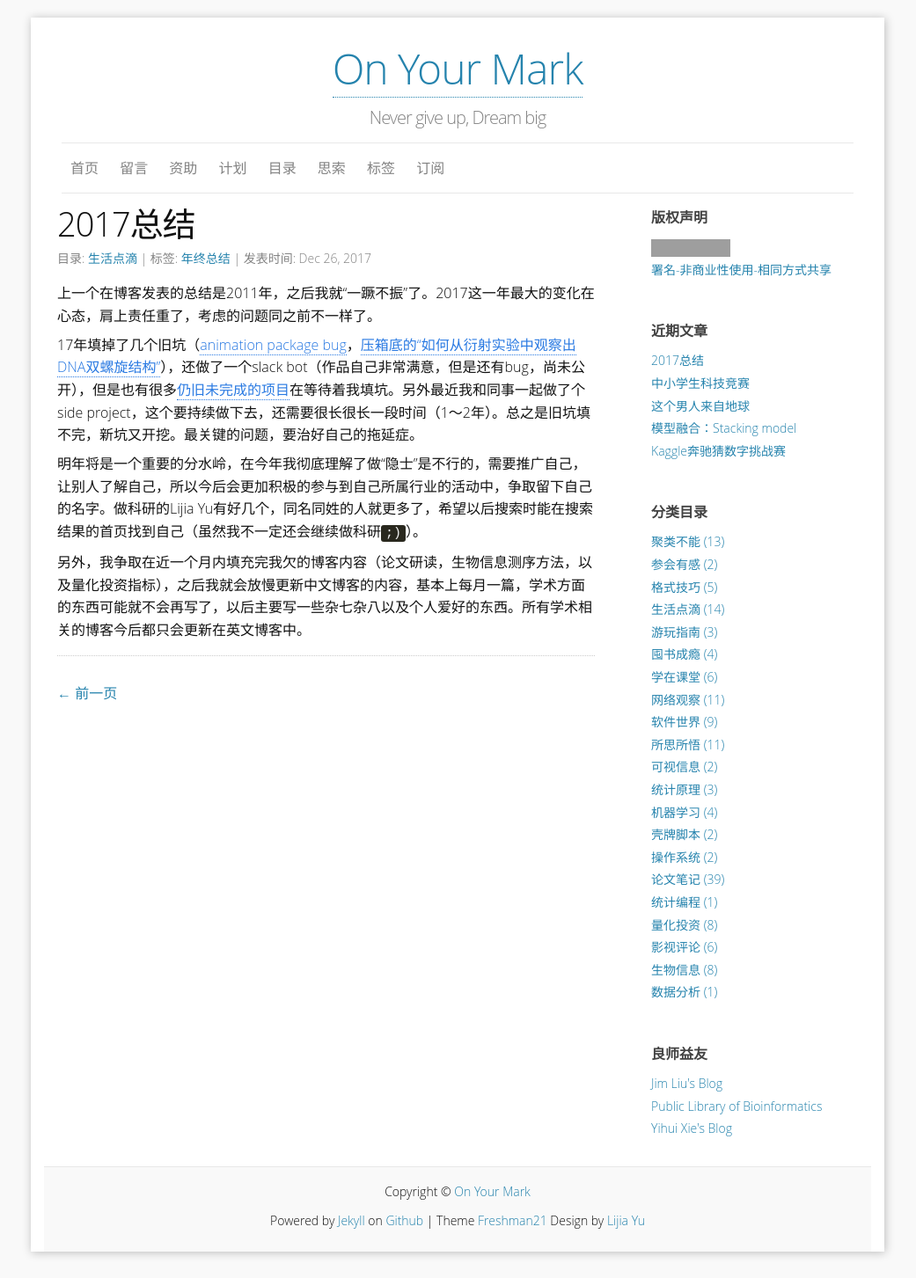
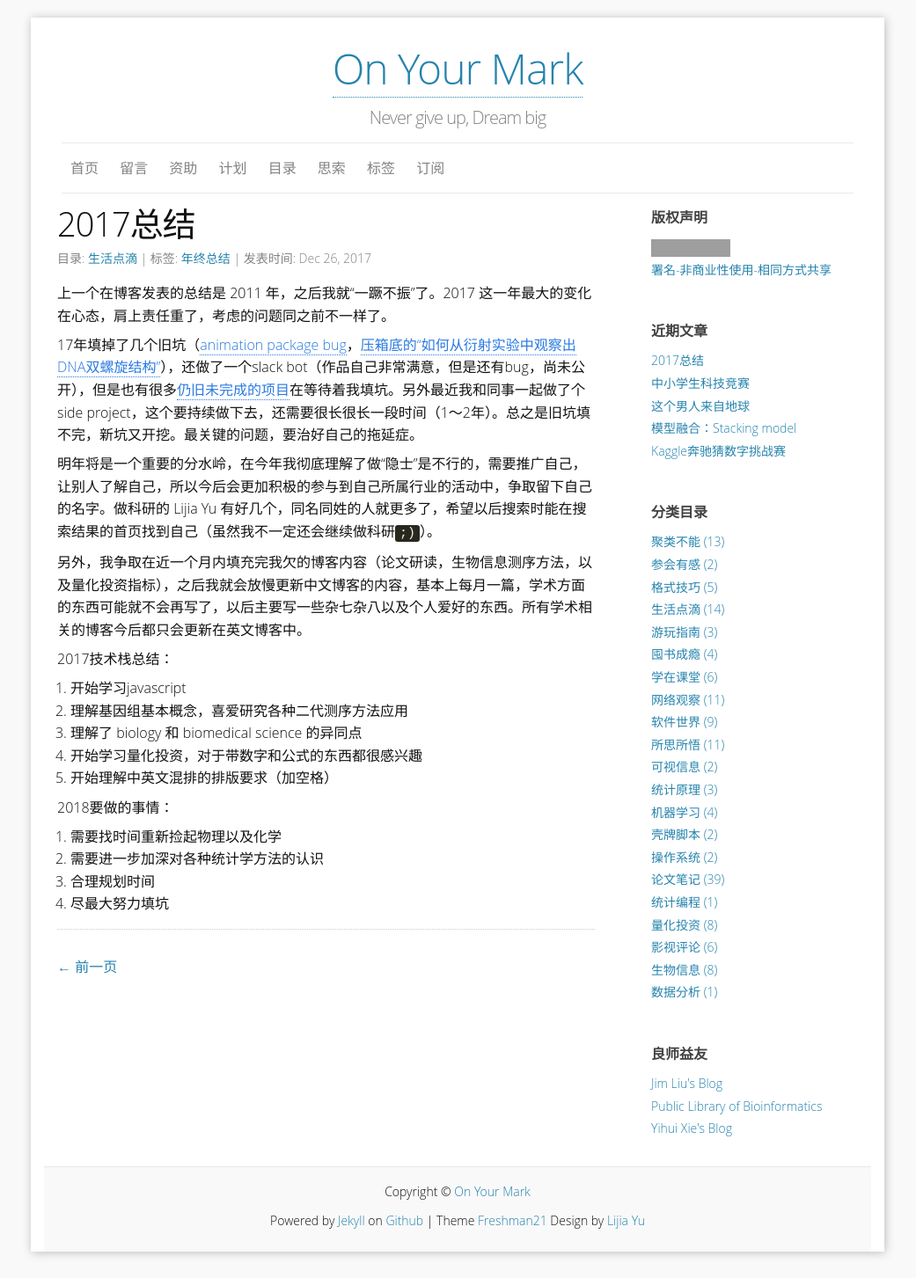
Before and after one commit to yulijia/cn, a Jekyll site: the page built from _posts/2017-12-26-say-goodbye-to-2017.md, in a window 1280 px wide. Shown: the whole page at 88% size, without its empty margins (120-1161 px from the left). Built offline with Jekyll 4.4.1, drawn with Linux system fonts in a browser that asks for light colours; some web fonts are replaced; comment, search, counter and statistics services are not loaded; grey boxes are pictures that could not be loaded.

Commit message:
create another todo and done list

```diff
--- a/_posts/2017-12-26-say-goodbye-to-2017.md
+++ b/_posts/2017-12-26-say-goodbye-to-2017.md
@@ -8,10 +8,25 @@
 - 年终总结
 ---
 
-上一个在博客发表的总结是2011年，之后我就“一蹶不振”了。2017这一年最大的变化在心态，肩上责任重了，考虑的问题同之前不一样了。
+上一个在博客发表的总结是 2011 年，之后我就“一蹶不振”了。2017 这一年最大的变化在心态，肩上责任重了，考虑的问题同之前不一样了。
 
-17年填掉了几个旧坑（[animation package bug](https://github.com/yihui/animation/pull/98)，[压箱底的“如何从衍射实验中观察出DNA双螺旋结构”](http://yulijia.net/cn/%E8%AE%BA%E6%96%87%E7%AC%94%E8%AE%B0/2014/12/22/Franklins-X-ray.html)），还做了一个slack bot（作品自己非常满意，但是还有bug，尚未公开），但是也有很多[仍旧未完成的项目](http://yulijia.net/cn/%E8%81%9A%E7%B1%BB%E4%B8%8D%E8%83%BD/2017/02/17/good-number.html)在等待着我填坑。另外最近我和同事一起做了个side project，这个要持续做下去，还需要很长很长一段时间（1～2年）。总之是旧坑填不完，新坑又开挖。最关键的问题，要治好自己的拖延症。
+17年填掉了几个旧坑（[animation package bug](https://github.com/yihui/animation/pull/98)，[压箱底的“如何从衍射实验中观察出DNA双螺旋结构”](http://yulijia.net/cn/%E8%AE%BA%E6%96%87%E7%AC%94%E8%AE%B0/2014/12/22/Franklins-X-ray.html)），还做了一个slack bot（作品自己非常满意，但是还有bug，尚未公开），但是也有很多[仍旧未完成的项目](http://yulijia.net/cn/%E8%81%9A%E7%B1%BB%E4%B8%8D%E8%83%BD/2017/02/17/good-number.html)在等待着我填坑。另外最近我和同事一起做了个 side project，这个要持续做下去，还需要很长很长一段时间（1～2年）。总之是旧坑填不完，新坑又开挖。最关键的问题，要治好自己的拖延症。
 
-明年将是一个重要的分水岭，在今年我彻底理解了做“隐士”是不行的，需要推广自己，让别人了解自己，所以今后会更加积极的参与到自己所属行业的活动中，争取留下自己的名字。做科研的Lijia Yu有好几个，同名同姓的人就更多了，希望以后搜索时能在搜索结果的首页找到自己（虽然我不一定还会继续做科研<code>;)</code>）。
+明年将是一个重要的分水岭，在今年我彻底理解了做“隐士”是不行的，需要推广自己，让别人了解自己，所以今后会更加积极的参与到自己所属行业的活动中，争取留下自己的名字。做科研的 Lijia Yu 有好几个，同名同姓的人就更多了，希望以后搜索时能在搜索结果的首页找到自己（虽然我不一定还会继续做科研<code>;)</code>）。
 
 另外，我争取在近一个月内填充完我欠的博客内容（论文研读，生物信息测序方法，以及量化投资指标），之后我就会放慢更新中文博客的内容，基本上每月一篇，学术方面的东西可能就不会再写了，以后主要写一些杂七杂八以及个人爱好的东西。所有学术相关的博客今后都只会更新在英文博客中。
+
+2017技术栈总结：
+
+1. 开始学习javascript
+2. 理解基因组基本概念，喜爱研究各种二代测序方法应用
+3. 理解了 biology 和 biomedical science 的异同点
+4. 开始学习量化投资，对于带数字和公式的东西都很感兴趣
+5. 开始理解中英文混排的排版要求（加空格）
+
+2018要做的事情：
+
+1. 需要找时间重新捡起物理以及化学
+2. 需要进一步加深对各种统计学方法的认识
+3. 合理规划时间
+4. 尽最大努力填坑
```
